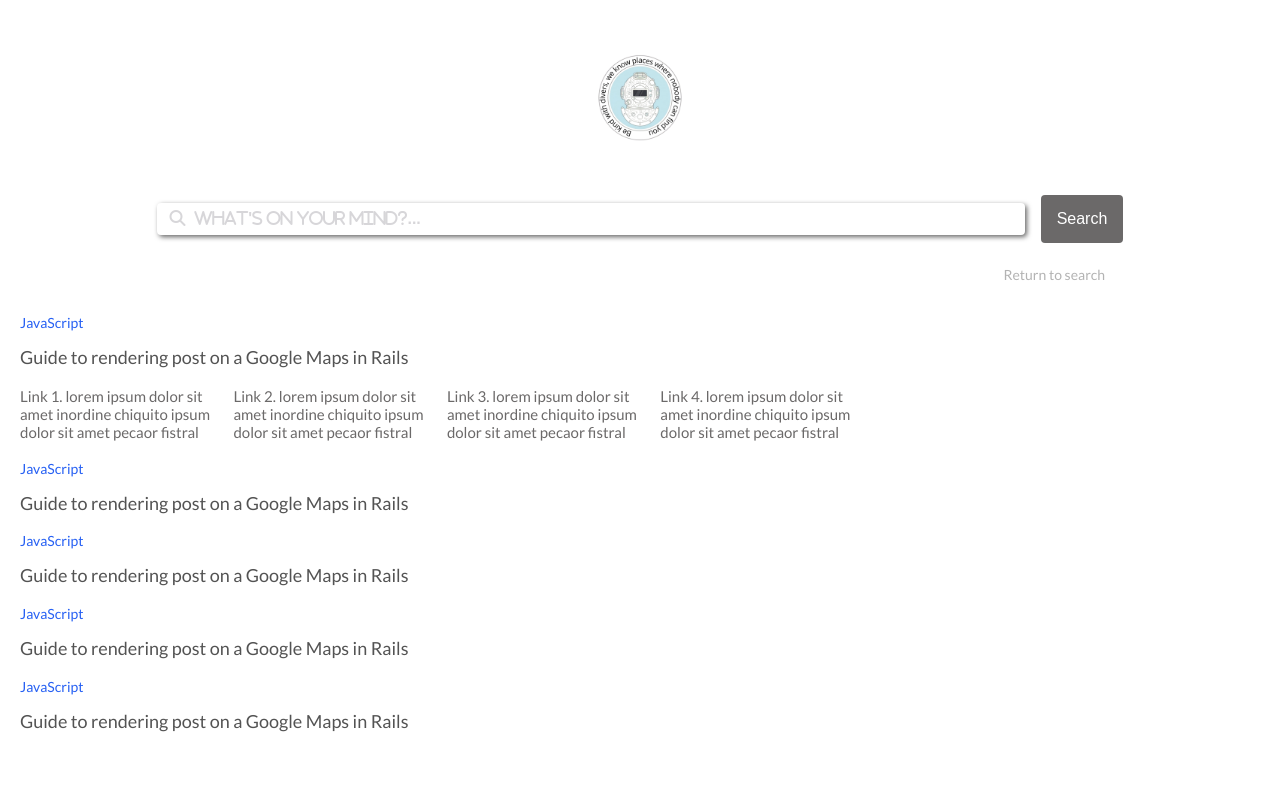
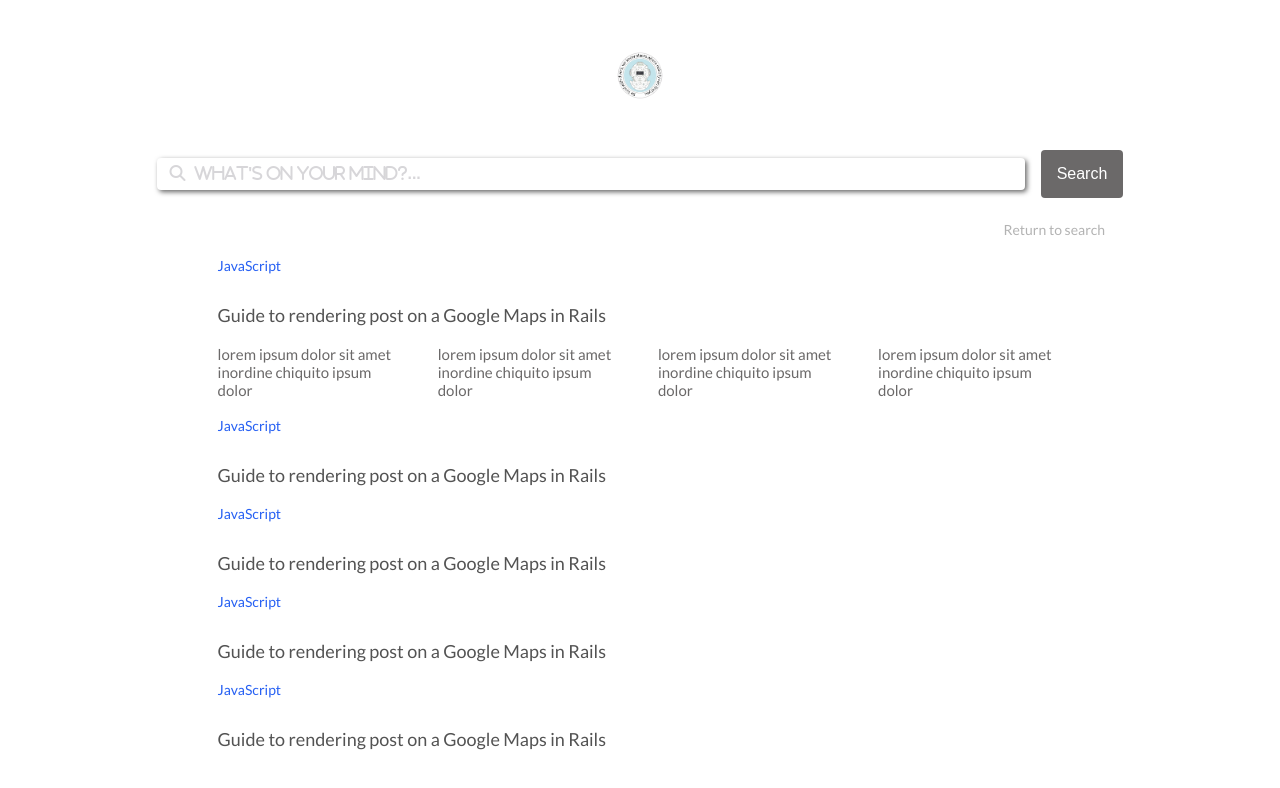
Before and after one commit to IndiraSierra/DevCamp-Exercises, a plain HTML site: page exercise6_result_page.html in a window 1280 px wide. Drawn offline with Linux system fonts and the light colour scheme; files whose address does not match are found by name.

Commit message:
finishing result page styles

```diff
--- a/exercise6.css
+++ b/exercise6.css
@@ -27,7 +27,7 @@ html, body {
     justify-self: center;
 }
 
-.logo-image img {
+.home-page-logo-image img {
     width: 15em;
     height: 15em;
     margin-top: 50px;
@@ -48,6 +48,8 @@ html, body {
 }
 .results-container {
     margin-top: 2em;
+    margin-left: 0 auto;
+    margin-right: 0 auto;
 }
 .search-box {
     grid-column: 1/-1;
@@ -180,6 +182,7 @@ html, body {
     grid-column: 1/-1;
     grid-row: 3;
     width: 66vw;
+    margin: 0 auto;
 }
 .search-result-post {
     margin-bottom: 3em;
@@ -189,7 +192,7 @@ html, body {
 .category-label {
     color: #2660f3;
     font-size: 1.4rem;
-    margin-bottom: 1.5rem;
+    margin-bottom: 3rem;
 }
 
 .result-post-title a {
@@ -202,8 +205,8 @@ html, body {
 .search-result-links-grid {
     display: grid;
     grid-template-columns: repeat(auto-fit, minmax(100px, 1fr));
-    grid-gap: 2cap;
-    margin-top: 2cap;
+    grid-gap: 8cap;
+    margin: 2cap, 2cap, 2cap, 2cap;
 }
 
 .result-post-link {
@@ -217,3 +220,13 @@ html, body {
     font-weight: 500;
     font-size: 1.6rem;
 }
+
+.results-page-logo-image img {
+    width: 50px;
+    height: 50px;
+    margin-top: 50px;
+    margin-bottom: 50px;
+    justify-self: center;
+    align-items: center;
+    display: flex;
+}
--- a/exercise6_result_page.html
+++ b/exercise6_result_page.html
@@ -28,7 +28,7 @@
     <div class="page-container">
       <!-- Logo -->
       <section class="logo">
-        <div class="logo-image">
+        <div class="results-page-logo-image">
           <img src=".//assets/Logo_Indira_Circular.png" alt="Logo" />
         </div>
       </section>
@@ -60,10 +60,10 @@
         </div>
 
         <div class="search-result-links-grid">
-          <a class="result-post-link" href="#">Link 1. lorem ipsum dolor sit amet inordine chiquito ipsum dolor sit amet pecaor fistral</a>
-          <a class="result-post-link" href="#">Link 2. lorem ipsum dolor sit amet inordine chiquito ipsum dolor sit amet pecaor fistral</a>
-          <a class="result-post-link" href="#">Link 3. lorem ipsum dolor sit amet inordine chiquito ipsum dolor sit amet pecaor fistral</a>
-          <a class="result-post-link" href="#">Link 4. lorem ipsum dolor sit amet inordine chiquito ipsum dolor sit amet pecaor fistral</a>
+          <a class="result-post-link" href="#">lorem ipsum dolor sit amet inordine chiquito ipsum dolor</a>
+          <a class="result-post-link" href="#">lorem ipsum dolor sit amet inordine chiquito ipsum dolor</a>
+          <a class="result-post-link" href="#">lorem ipsum dolor sit amet inordine chiquito ipsum dolor</a>
+          <a class="result-post-link" href="#">lorem ipsum dolor sit amet inordine chiquito ipsum dolor</a>
         </div>
         <div class="search-result-post">
           <div class="category-label">JavaScript</div>
```
Also changed, not shown: exercise6_home_page.html (+1 -1 lines).
